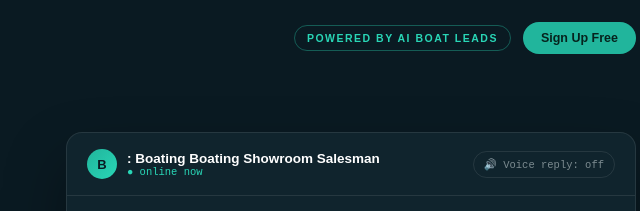
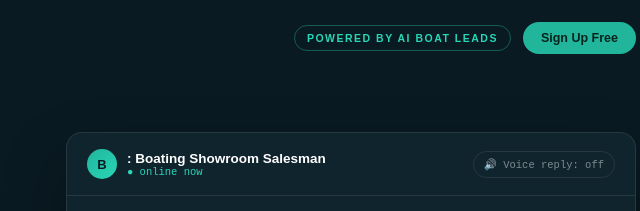
Before and after one commit to BobDucey/AluminumFishingBoats.us, a plain HTML site: page index.html in a window 1280 px wide. Shown: the top 211 px of the page, 596-1236 px from the left. Drawn offline with Linux system fonts and the light colour scheme.

Commit message:
Fix name display in chat head section

```diff
--- a/index.html
+++ b/index.html
@@ -589,7 +589,7 @@
           <div class="chat-head-left">
             <div class="avatar">B</div>
             <div>
-              <div class="name">: Boating Boating Showroom Salesman</div>
+              <div class="name">: Boating Showroom Salesman</div>
               <div class="status">● online now</div>
             </div>
           </div>
```
